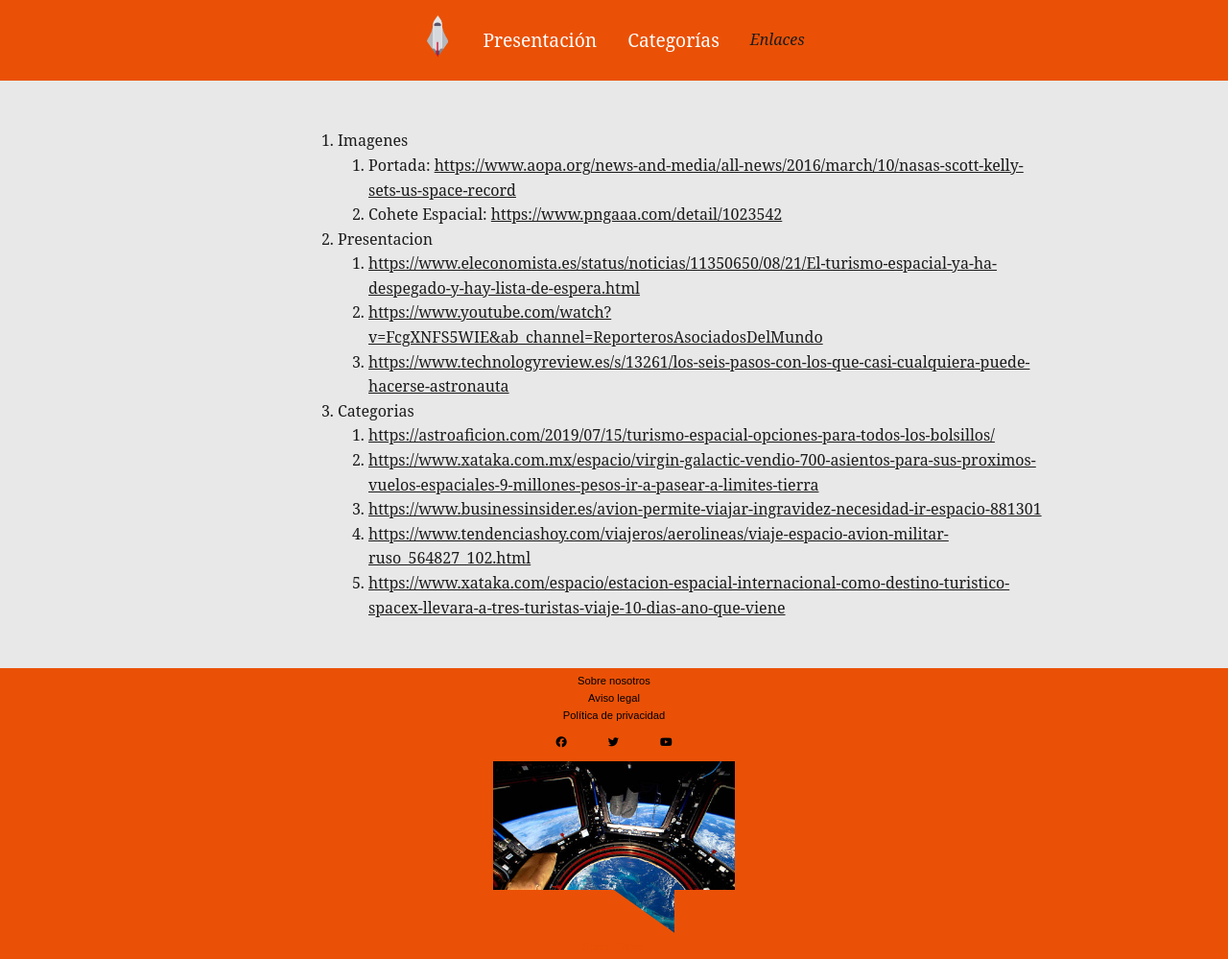
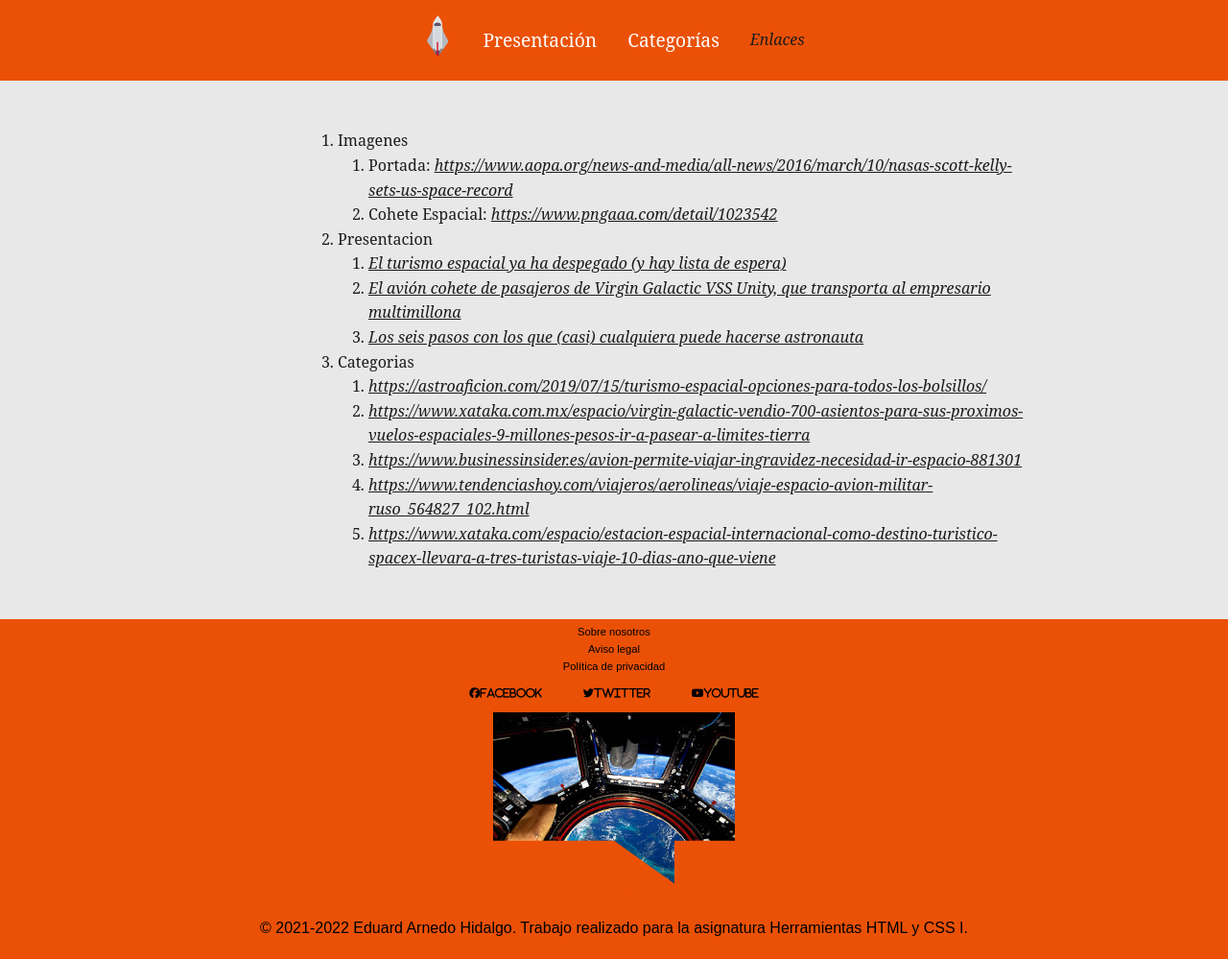
Before and after one commit to eah1/HTML-CSS-I.-Desarrollo-de-una-web, a website built with Parcel: page src/page/links.html in a window 1280 px wide. Shown: the top 999 px of the page at 96% size. Built offline with nearby package versions, Linux system fonts and the light colour scheme.

Commit message:
Add upgrade for a project.
* Add icon in header.
* Add npm package html-validator.
* Fix code html.

```diff
--- a/package.json
+++ b/package.json
@@ -4,7 +4,8 @@
     "parcel:build": "parcel build src/index.html",
     "clean": "rimraf dist .parcel-cache .cache-loader",
     "dev": "npm-run-all clean parcel:dev",
-    "build": "npm-run-all clean parcel:build"
+    "build": "npm-run-all clean parcel:build",
+    "htmlvalidate": "html-validate node_modules/.bin/html-validate src/**/*.html"
   },
   "devDependencies": {
     "autoprefixer": "^9.8.8",
@@ -12,5 +13,8 @@
     "parcel": "^2.0.1",
     "postcss-custom-selectors": "^6.0.0",
     "rimraf": "^3.0.2"
+  },
+  "dependencies": {
+    "html-validate": "^6.1.4"
   }
 }
--- a/src/page/links.html
+++ b/src/page/links.html
@@ -3,6 +3,9 @@
 <head>
     <meta charset="UTF-8">
     <meta name="viewport" content="width=device-width, initial-scale=1.0">
+
+    <link rel="icon" type="image/svg+xml" href="../img/spaceTravelLogo.png">
+    <link rel="icon" type="image/png" href="../img/spaceTravelLogo.svg">
 
     <link rel="stylesheet" href="../css/styleMain.css">
     <link rel="stylesheet" href="../css/styleNavBar.css">
@@ -46,12 +49,12 @@
                     <li>Portada:
                         <a class="links"
                            href="https://www.aopa.org/news-and-media/all-news/2016/march/10/nasas-scott-kelly-sets-us-space-record">
-                            https://www.aopa.org/news-and-media/all-news/2016/march/10/nasas-scott-kelly-sets-us-space-record
+                            <i>https://www.aopa.org/news-and-media/all-news/2016/march/10/nasas-scott-kelly-sets-us-space-record</i>
                         </a>
                     </li>
                     <li>Cohete Espacial:
                         <a class="links" href="https://www.pngaaa.com/detail/1023542">
-                            https://www.pngaaa.com/detail/1023542
+                            <i>https://www.pngaaa.com/detail/1023542</i>
                         </a>
                     </li>
                 </ol>
@@ -61,19 +64,19 @@
                     <li>
                         <a class="links"
                            href="https://www.eleconomista.es/status/noticias/11350650/08/21/El-turismo-espacial-ya-ha-despegado-y-hay-lista-de-espera.html">
-                            https://www.eleconomista.es/status/noticias/11350650/08/21/El-turismo-espacial-ya-ha-despegado-y-hay-lista-de-espera.html
+                            <i>El turismo espacial ya ha despegado (y hay lista de espera)</i>
                         </a>
                     </li>
                     <li>
                         <a class="links"
                            href="https://www.youtube.com/watch?v=FcgXNFS5WIE&ab_channel=ReporterosAsociadosDelMundo">
-                            https://www.youtube.com/watch?v=FcgXNFS5WIE&ab_channel=ReporterosAsociadosDelMundo
+                            <i>El avión cohete de pasajeros de Virgin Galactic VSS Unity, que transporta al empresario multimillona</i>
                         </a>
                     </li>
                     <li>
                         <a class="links"
                            href="https://www.technologyreview.es/s/13261/los-seis-pasos-con-los-que-casi-cualquiera-puede-hacerse-astronauta">
-                            https://www.technologyreview.es/s/13261/los-seis-pasos-con-los-que-casi-cualquiera-puede-hacerse-astronauta
+                            <i>Los seis pasos con los que (casi) cualquiera puede hacerse astronauta</i>
                         </a>
                     </li>
                 </ol>
@@ -83,32 +86,31 @@
                     <li>
                         <a class="links"
                            href="https://astroaficion.com/2019/07/15/turismo-espacial-opciones-para-todos-los-bolsillos/">
-                            https://astroaficion.com/2019/07/15/turismo-espacial-opciones-para-todos-los-bolsillos/
+                            <i>https://astroaficion.com/2019/07/15/turismo-espacial-opciones-para-todos-los-bolsillos/</i>
                         </a>
                     </li>
                     <li>
                         <a class="links"
                            href="https://www.xataka.com.mx/espacio/virgin-galactic-vendio-700-asientos-para-sus-proximos-vuelos-espaciales-9-millones-pesos-ir-a-pasear-a-limites-tierra">
-                            https://www.xataka.com.mx/espacio/virgin-galactic-vendio-700-asientos-para-sus-proximos-vuelos-espaciales-9-millones-pesos-ir-a-pasear-a-limites-tierra
+                            <i>https://www.xataka.com.mx/espacio/virgin-galactic-vendio-700-asientos-para-sus-proximos-vuelos-espaciales-9-millones-pesos-ir-a-pasear-a-limites-tierra</i>
                         </a>
                     </li>
                     <li>
                         <a class="links"
                            href="https://www.businessinsider.es/avion-permite-viajar-ingravidez-necesidad-ir-espacio-881301">
-                            https://www.businessinsider.es/avion-permite-viajar-ingravidez-necesidad-ir-espacio-881301
+                            <i>https://www.businessinsider.es/avion-permite-viajar-ingravidez-necesidad-ir-espacio-881301</i>
                         </a>
                     </li>
                     <li>
                         <a class="links"
                            href="https://www.tendenciashoy.com/viajeros/aerolineas/viaje-espacio-avion-militar-ruso_564827_102.html">
-                            https://www.tendenciashoy.com/viajeros/aerolineas/viaje-espacio-avion-militar-ruso_564827_102.html
-
+                            <i>https://www.tendenciashoy.com/viajeros/aerolineas/viaje-espacio-avion-militar-ruso_564827_102.html</i>
                         </a>
                     </li>
                     <li>
                         <a class="links"
                            href="https://www.xataka.com/espacio/estacion-espacial-internacional-como-destino-turistico-spacex-llevara-a-tres-turistas-viaje-10-dias-ano-que-viene">
-                            https://www.xataka.com/espacio/estacion-espacial-internacional-como-destino-turistico-spacex-llevara-a-tres-turistas-viaje-10-dias-ano-que-viene
+                            <i>https://www.xataka.com/espacio/estacion-espacial-internacional-como-destino-turistico-spacex-llevara-a-tres-turistas-viaje-10-dias-ano-que-viene</i>
                         </a>
                     </li>
                 </ol>
@@ -123,13 +125,13 @@
         <a href="#" title="Política de privacidad">Política de privacidad</a>
     </div>
     <div class="socialNetworks">
-        <a href="#" title="Facebook"><i class="fab fa-facebook"></i></a>
-        <a href="#" title="Twitter"><i class="fab fa-twitter"></i></a>
-        <a href="#" title="Youtube"><i class="fab fa-youtube"></i></a>
+        <a href="#" title="Facebook"><i class="fab fa-facebook">facebook</i></a>
+        <a href="#" title="Twitter"><i class="fab fa-twitter">twitter</i></a>
+        <a href="#" title="Youtube"><i class="fab fa-youtube">youtube</i></a>
     </div>
     <div class="footerLogo">
         <figure>
-            <img class="footerClip" src="../img/spaceTravel_opt.jpg" title="Space Travel" alt="Space Travel"/>
+            <img class="footerClip" src="../img/spaceTravel_opt.jpg" title="Space Travel" alt="Space Travel">
             <figcaption>Space Travel</figcaption>
         </figure>
     </div>
```
Also changed, not shown: src/index.html (+11 -8 lines), src/page/category.html (+7 -4 lines), src/page/experienceWeightlessness.html (+7 -4 lines), src/page/presentation.html (+7 -4 lines), src/page/spaceStation.html (+7 -4 lines), src/page/suborbitalFlights.html (+7 -4 lines), src/page/virginGalactic.html (+7 -4 lines), src/img/spaceTravelLogo.svg (added), 1 other file.
